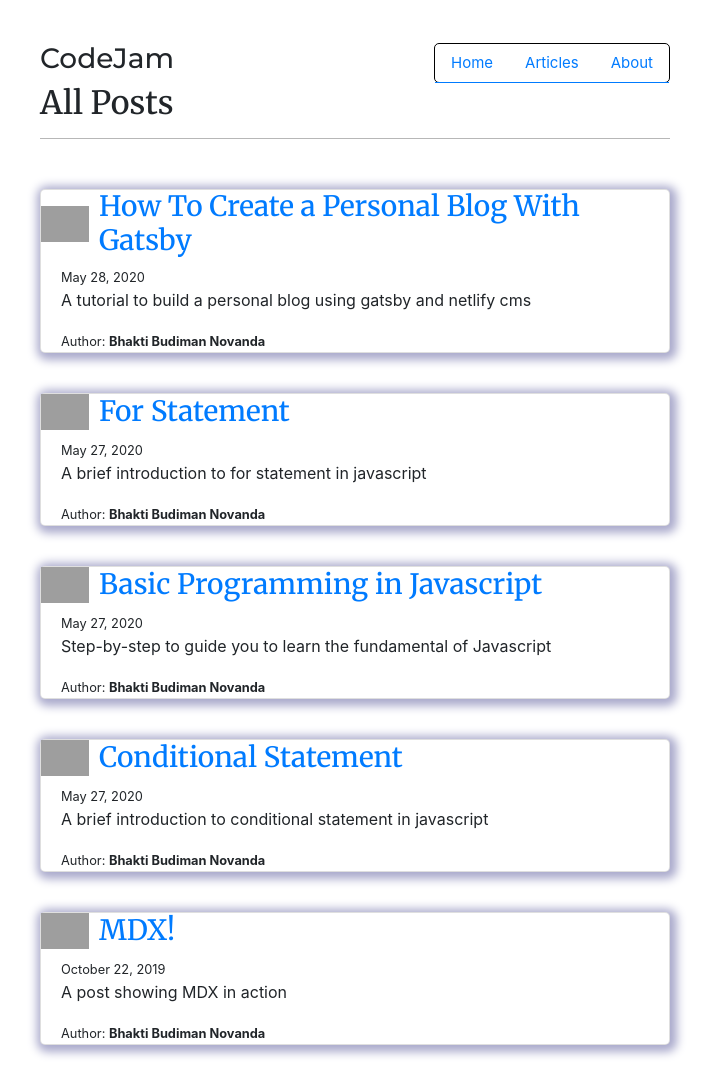
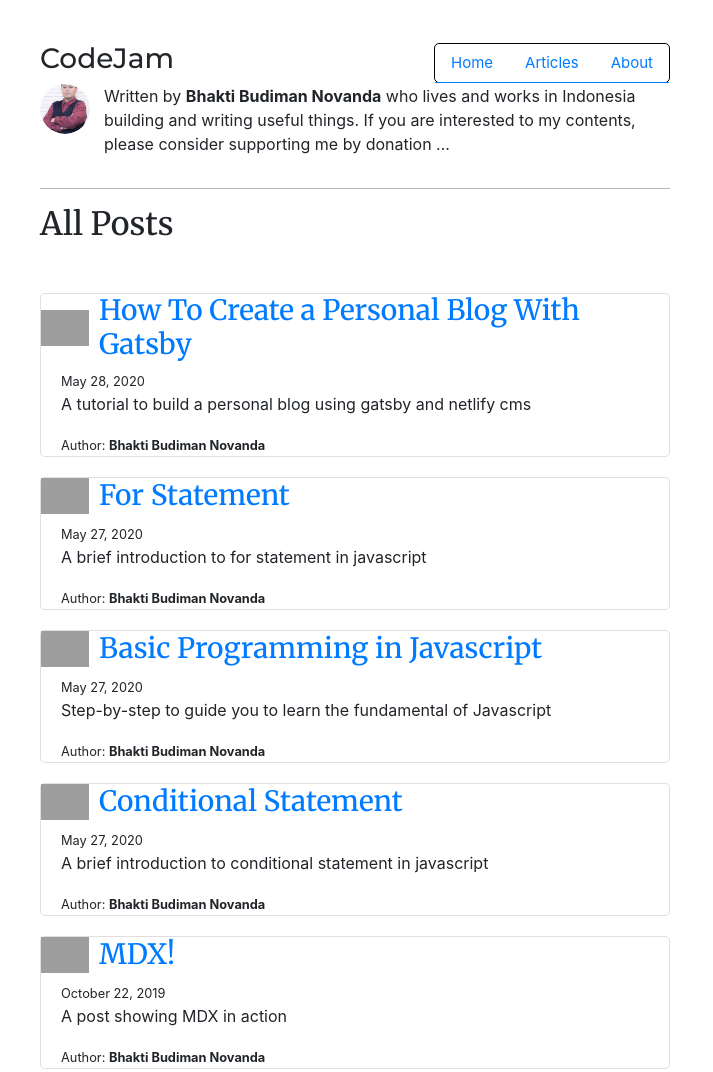
Before and after one commit to bhaktitud/personal-blog, a Gatsby site: page /blog in a window 1280 px wide. Shown: the top 1072 px of the page, without its empty margins (285-998 px from the left). Built offline with nearby package versions, Linux system fonts and the light colour scheme; Gatsby itself is replaced by a stand-in of ours; some packages are replaced by stand-ins of ours; grey boxes are pictures that could not be loaded.

Commit message:
code changes

```diff
--- a/src/pages/blog.js
+++ b/src/pages/blog.js
@@ -3,6 +3,7 @@ import { Link, graphql } from "gatsby"
 
 import Layout from "../components/layout"
 import SEO from "../components/seo"
+import Bio from '../components/bio'
 import { rhythm } from "../utils/typography"
 
 class Blog extends React.Component {
@@ -15,9 +16,9 @@ class Blog extends React.Component {
     return (
       <Layout location={this.props.location} title={siteTitle}>
         <SEO title="All posts" />
-        {/* <Bio /> */}
+        <Bio />
+        <hr />
         <h2>All Posts</h2>
-        <hr />
         <div style={{ margin: "50px 0 40px" }}>
           {posts.map(({ node }) => {
             const title = node.frontmatter.title || node.fields.slug
@@ -25,9 +26,8 @@ class Blog extends React.Component {
               <div
                 className='card' key={node.fields.slug}
                 style={{
-                  marginBottom: 40,
+                  marginBottom: 20,
                   borderRadius: 5,
-                  boxShadow: `2px 2px 10px 5px #aaaacc`,
                 }}
               >
                 <h3
```
